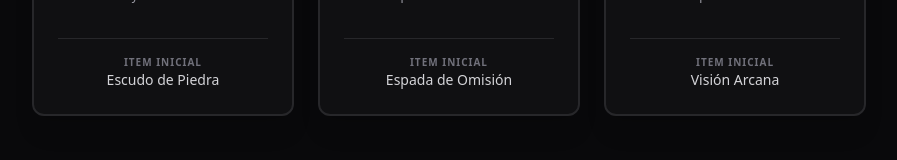
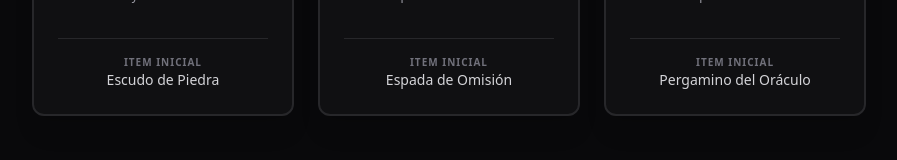
Before and after one commit to Joreynoso/the-last-dev-game, a Next.js app: page / in a window 1280 px wide. Shown: the part 344-504 px from the top of the page, without its empty margins (191-1088 px from the left). Built offline with nearby package versions, Linux system fonts and the light colour scheme.

Commit message:
fix: fix initial item for archer class.

```diff
--- a/data/classes.ts
+++ b/data/classes.ts
@@ -35,7 +35,7 @@ export const classes: ClassData[] = [
     emoji: "🏹",
     description: "Precisión para revelar la verdad.",
     orynQuote: "El Arquero... ojo certero, corazón tranquilo. Ves lo que otros no ven. Syntharia confía en tu puntería.",
-    starterItemId: "vision",
-    starterItemName: "Visión Arcana",
+    starterItemId: "scroll",
+    starterItemName: "Pergamino del Oráculo",
   },
 ]
```
